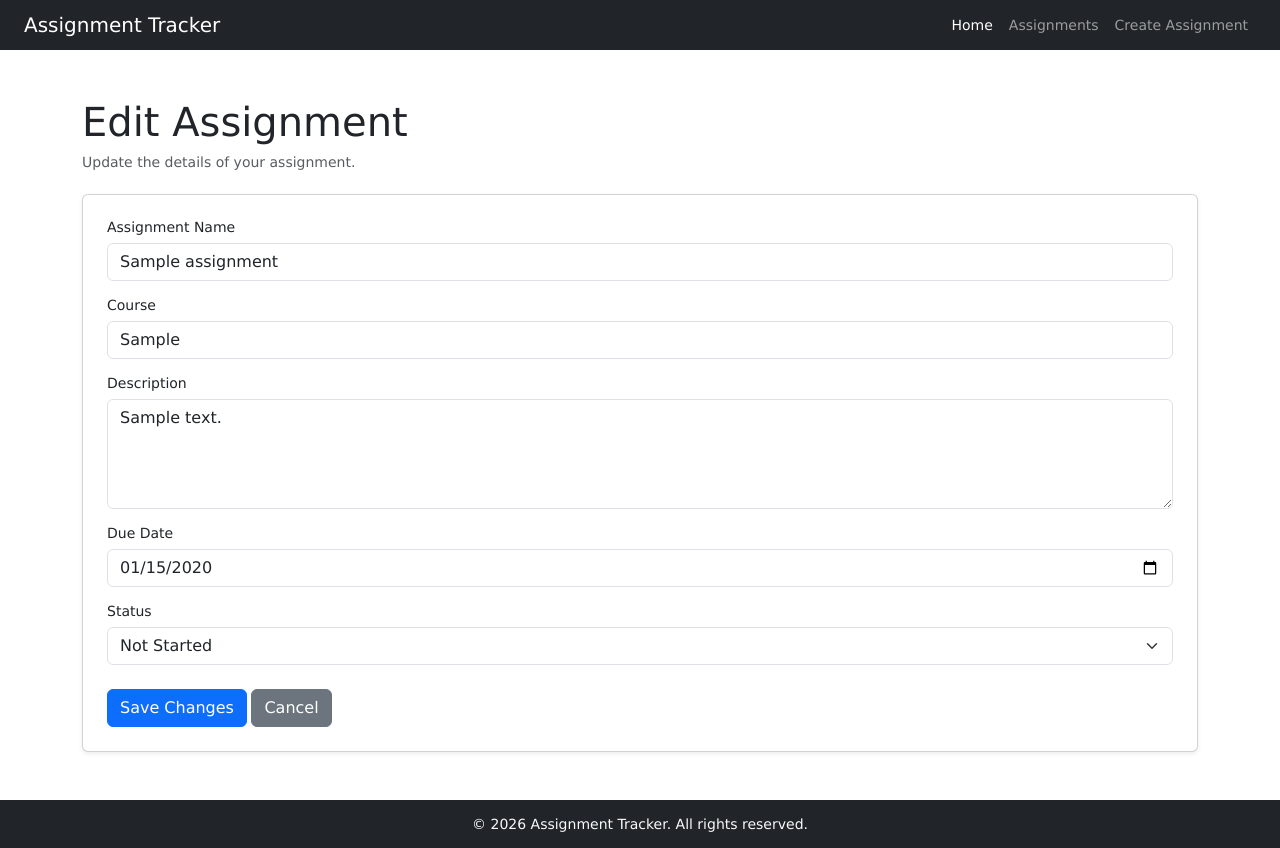
After one commit to evandegroot-oss/INFR3120-Assignment-3, a Node server app: page /assignments/edit/600000000000000000000001 in a window 1280 px wide. The commit adds this page. Run offline with Node 20, Linux system fonts and the light colour scheme; tables that the repository leaves empty hold one stand-in row (values such as "Sample post"); some libraries are stand-ins or nearby versions.

Commit message:
crud added

```diff
--- a/controllers/assignments.js
+++ b/controllers/assignments.js
@@ -47,3 +47,71 @@ exports.create = async function(req, res, next) {
     }
 
 };
+
+
+// Display the edit assignment form
+exports.showEdit = async function(req, res, next) {
+
+    try {
+        const assignment = await Assignment.findById(req.params.id);
+
+        if (!assignment) {
+            return res.status(404).send('Assignment not found');
+        }
+
+        res.render('assignments/edit', {
+            title: 'Edit Assignment',
+            assignment: assignment
+        });
+
+    } catch (error) {
+        next(error);
+    }
+
+};
+
+// Update an existing assignment
+exports.update = async function(req, res, next) {
+
+    try {
+        const assignment = await Assignment.findByIdAndUpdate(
+            req.params.id,
+            {
+                assignmentName: req.body.assignmentName,
+                course: req.body.course,
+                description: req.body.description,
+                dueDate: req.body.dueDate,
+                status: req.body.status
+            },
+            { runValidators: true }
+        );
+
+        if (!assignment) {
+            return res.status(404).send('Assignment not found');
+        }
+
+        res.redirect('/assignments');
+
+    } catch (error) {
+        next(error);
+    }
+
+};
+
+// Delete an existing assignment
+exports.delete = async function(req, res, next) {
+
+    try {
+        const assignment = await Assignment.findByIdAndDelete(req.params.id);
+
+        if (!assignment) {
+            return res.status(404).send('Assignment not found');
+        }
+
+        res.redirect('/assignments');
+
+    } catch (error) {
+        next(error);
+    }
+
+};
--- /dev/null
+++ b/views/assignments/edit.ejs
@@ -0,0 +1,110 @@
+<!DOCTYPE html>
+<html lang="en">
+<head>
+    <meta charset="UTF-8">
+    <meta name="viewport" content="width=device-width, initial-scale=1.0">
+    <title><%= title %></title>
+
+    <link rel="stylesheet" href="/bootstrap/dist/css/bootstrap.min.css">
+    <link rel="stylesheet" href="/fontawesome/css/all.min.css">
+    <link rel="stylesheet" href="/content/app.css">
+</head>
+<body>
+
+    <%- include('../partials/header') %>
+
+    <main class="container my-5">
+
+        <div class="mb-4">
+            <h1>Edit Assignment</h1>
+            <p class="text-muted">Update the details of your assignment.</p>
+        </div>
+
+        <div class="card shadow-sm">
+            <div class="card-body p-4">
+
+                <form action="/assignments/edit/<%= assignment._id %>" method="POST">
+
+                    <div class="mb-3">
+                        <label for="assignmentName" class="form-label">Assignment Name</label>
+                        <input
+                            type="text"
+                            class="form-control"
+                            id="assignmentName"
+                            name="assignmentName"
+                            value="<%= assignment.assignmentName %>"
+                            required>
+                    </div>
+
+                    <div class="mb-3">
+                        <label for="course" class="form-label">Course</label>
+                        <input
+                            type="text"
+                            class="form-control"
+                            id="course"
+                            name="course"
+                            value="<%= assignment.course %>"
+                            required>
+                    </div>
+
+                    <div class="mb-3">
+                        <label for="description" class="form-label">Description</label>
+                        <textarea
+                            class="form-control"
+                            id="description"
+                            name="description"
+                            rows="4"
+                            required><%= assignment.description %></textarea>
+                    </div>
+
+                    <div class="mb-3">
+                        <label for="dueDate" class="form-label">Due Date</label>
+                        <input
+                            type="date"
+                            class="form-control"
+                            id="dueDate"
+                            name="dueDate"
+                            value="<%= new Date(assignment.dueDate).toISOString().split('T')[0] %>"
+                            required>
+                    </div>
+
+                    <div class="mb-4">
+                        <label for="status" class="form-label">Status</label>
+                        <select class="form-select" id="status" name="status">
+
+                            <option value="Not Started" <%= assignment.status === 'Not Started' ? 'selected' : '' %>>
+                                Not Started
+                            </option>
+
+                            <option value="In Progress" <%= assignment.status === 'In Progress' ? 'selected' : '' %>>
+                                In Progress
+                            </option>
+
+                            <option value="Completed" <%= assignment.status === 'Completed' ? 'selected' : '' %>>
+                                Completed
+                            </option>
+
+                        </select>
+                    </div>
+
+                    <button type="submit" class="btn btn-primary">
+                        <i class="fa-solid fa-floppy-disk"></i> Save Changes
+                    </button>
+
+                    <a href="/assignments" class="btn btn-secondary">
+                        Cancel
+                    </a>
+
+                </form>
+
+            </div>
+        </div>
+
+    </main>
+
+    <%- include('../partials/footer') %>
+
+    <script src="/bootstrap/dist/js/bootstrap.bundle.min.js"></script>
+
+</body>
+</html>
```
Also changed, not shown: routes/assignments.js (+10 -1 lines), views/assignments/index.ejs (+17 -0 lines).
